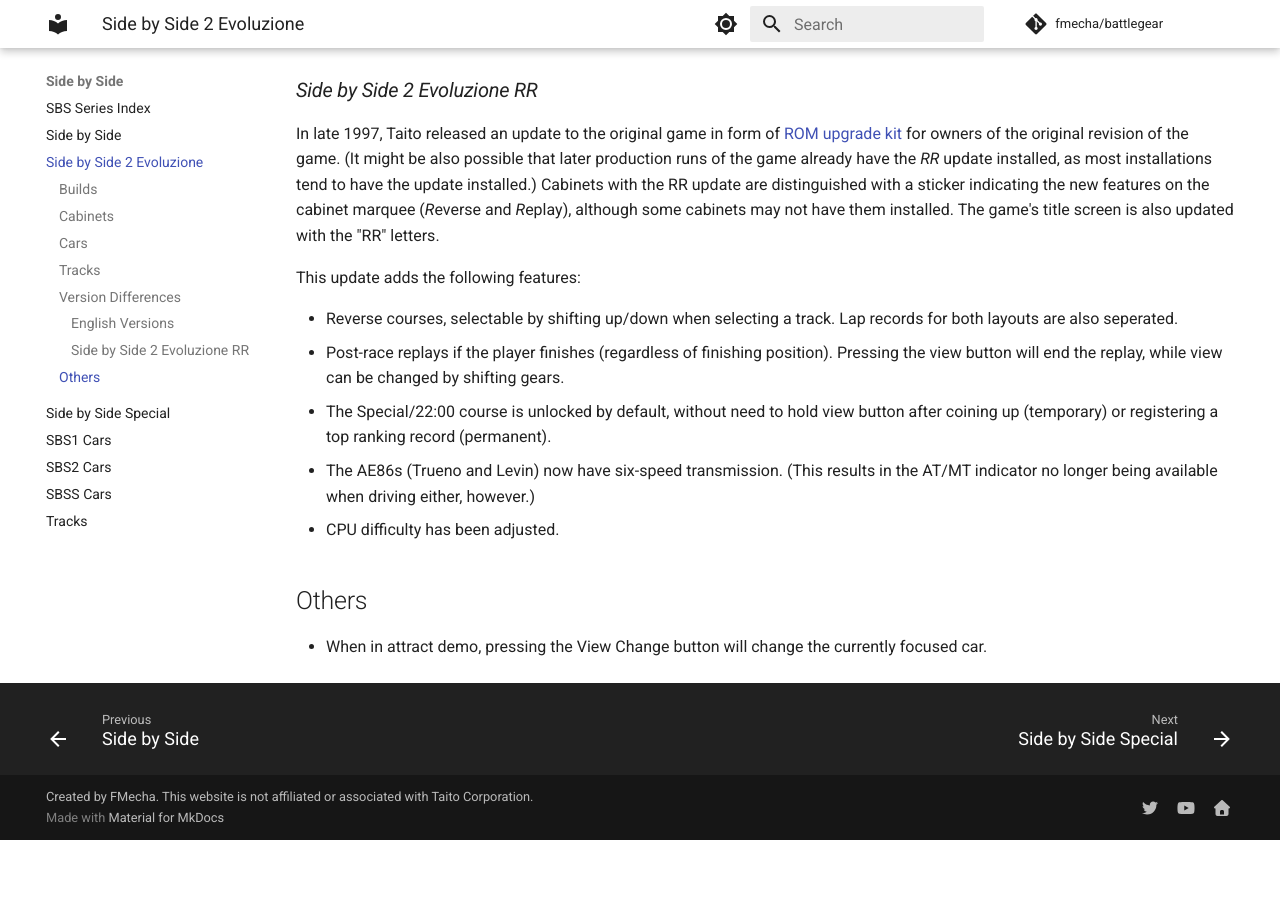
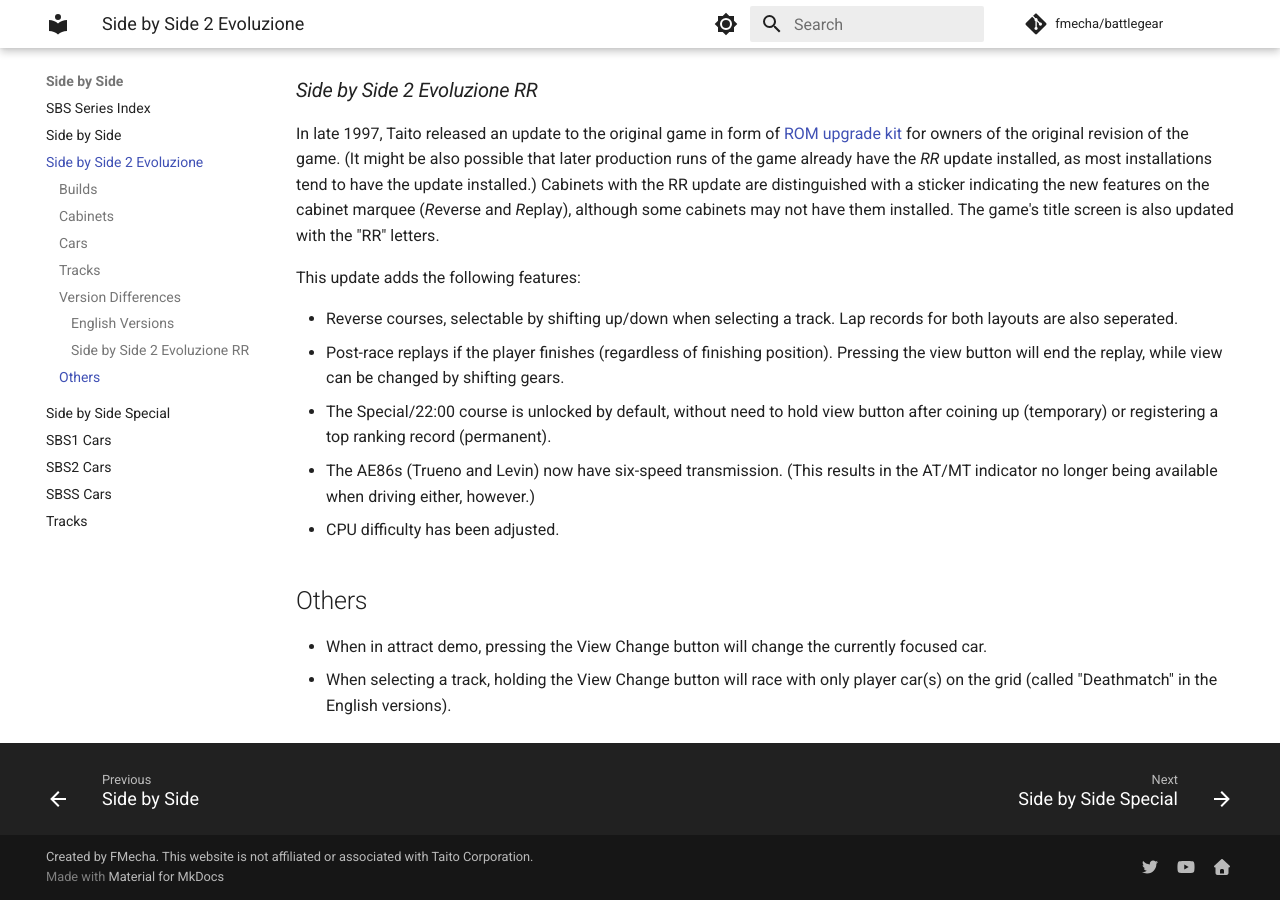
Before and after one commit to FMecha/battlegear, an MkDocs documentation site: the page built from docs/sidebs/sbs2.md, in a window 1280 px wide and 900 px high, scrolled down 2296 px. Built offline with MkDocs 1.6.1 and Material for MkDocs 9.7.7, drawn with Linux system fonts in a browser that asks for light colours; comment, search, counter and statistics services are not loaded; before the commit the page ends 3136 px from its top, so only the background shows below that.

Commit message:
sbs2.md: "Deathmatch"

```diff
--- a/docs/sidebs/sbs2.md
+++ b/docs/sidebs/sbs2.md
@@ -63,3 +63,4 @@
 ## Others
 
 - When in attract demo, pressing the View Change button will change the currently focused car.
+- When selecting a track, holding the View Change button will race with only player car(s) on the grid (called "Deathmatch" in the English versions).
```
